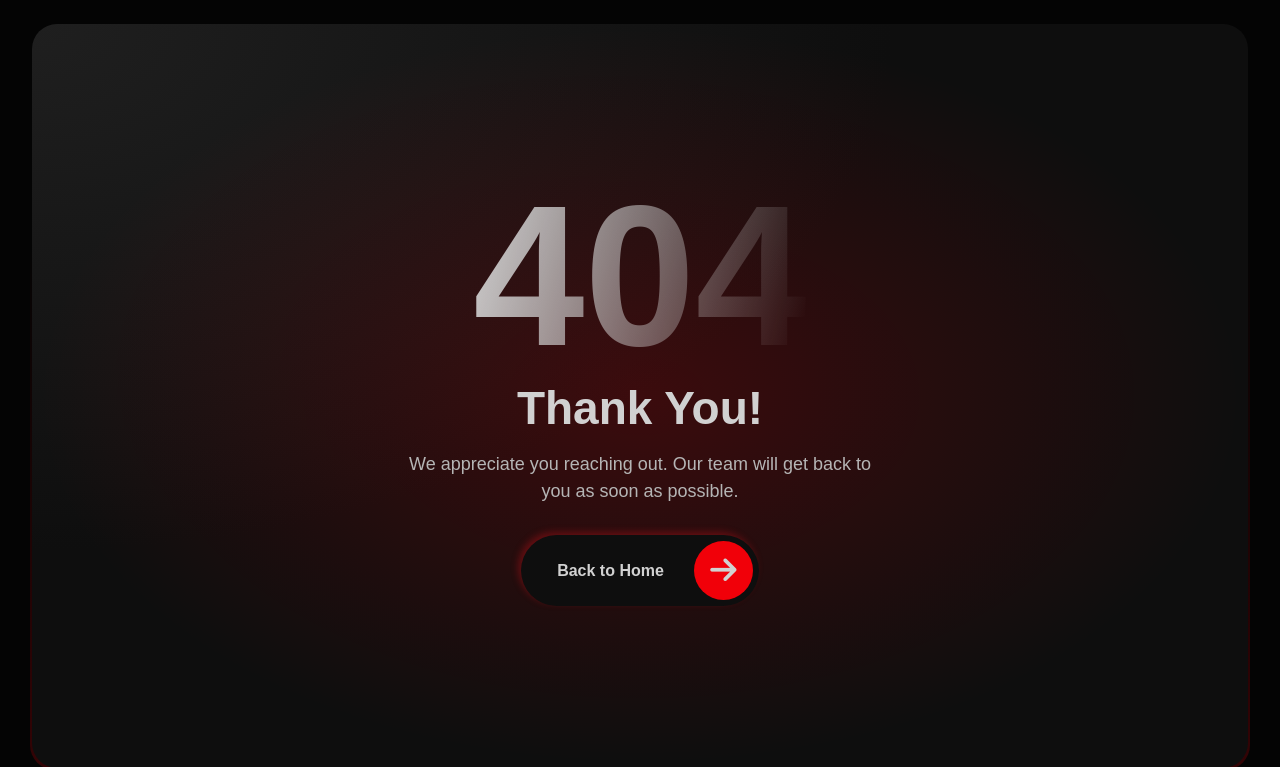
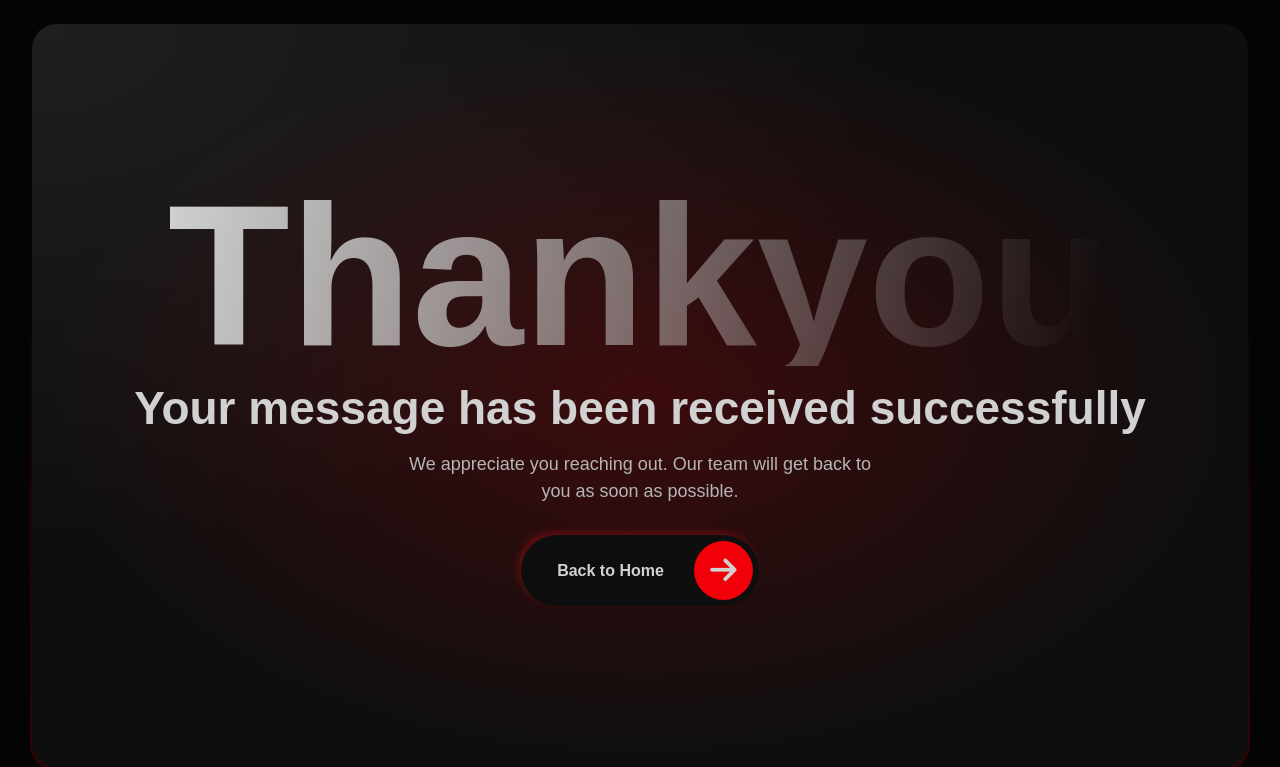
Before and after one commit to fahad-shahjee/watsols, a PHP site: page /thankyou.php in a window 1280 px wide. Shown: the part 169-936 px from the top of the page. Run offline with PHP 8.4, Linux system fonts and the light colour scheme; some web fonts are replaced.

Commit message:
Backend Done

```diff
--- a/thankyou.php
+++ b/thankyou.php
@@ -4,7 +4,7 @@
 <head>
     <meta charset="UTF-8">
     <meta name="viewport" content="width=device-width, initial-scale=1.0">
-    <title>Error 404 - Watsols</title>
+    <title>Thank You - Watsols</title>
     <link rel="stylesheet" href="assets/css/style.css">
     <link rel="icon" href="assets/image/favicon.ico">
 </head>
@@ -23,8 +23,8 @@
         <div class="section-404">
             <div class="banner-layout-404">
                 <div class="layout-404">
-                    <span class="text-404 title-heading animate-box animated animate__animated" data-animate="animate__fadeInRight">404</span>
-                    <h3>Thank You!</h3>
+                    <span class="text-404 title-heading animate-box animated animate__animated" data-animate="animate__fadeInRight">Thankyou</span>
+                    <h3>Your message has been received successfully</h3>
                     <p>We appreciate you reaching out. Our team will get back to you as soon as possible.</p>
                     <div>
                         <a href="./index.php" class="btn btn-accent">
```
